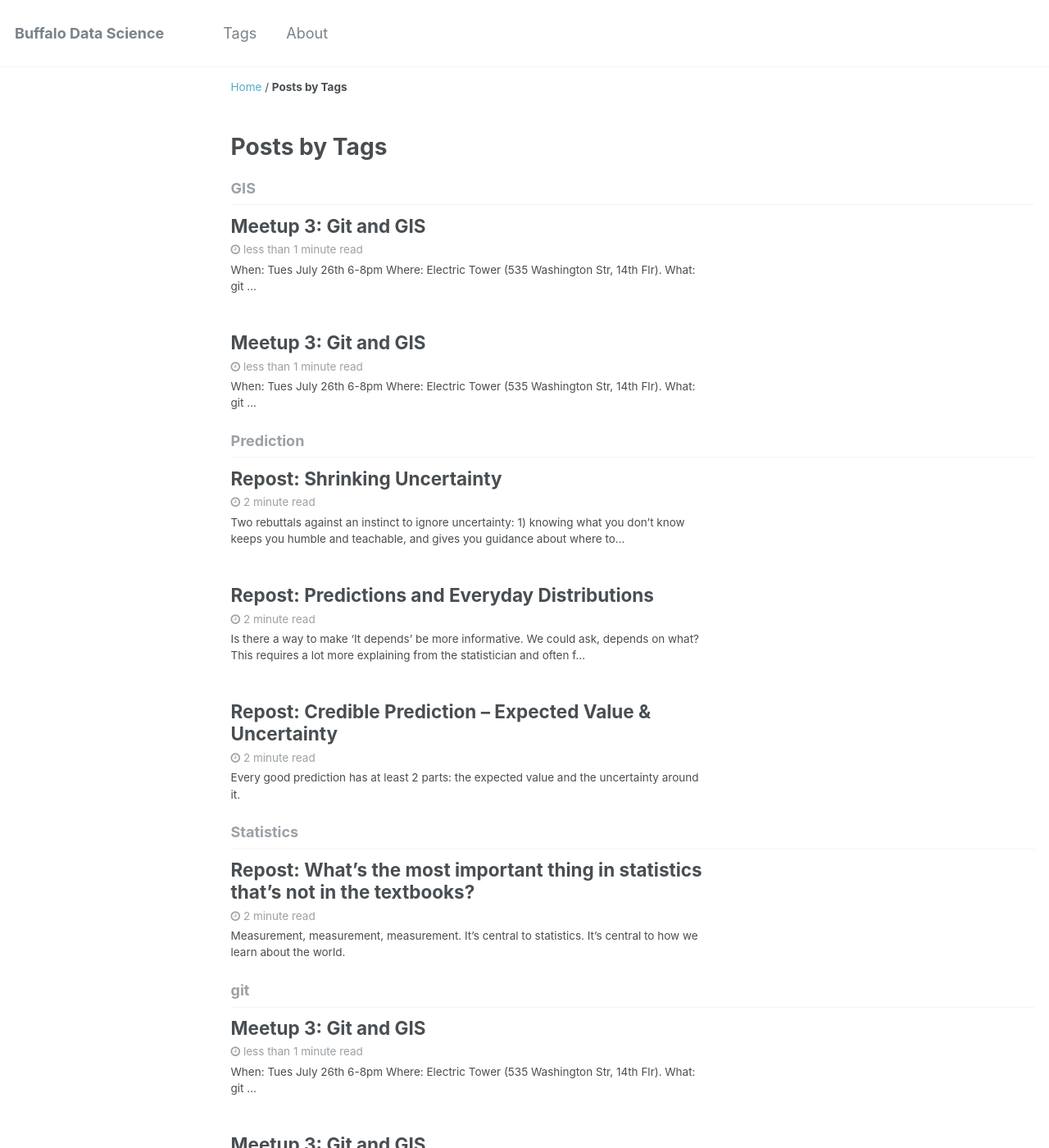
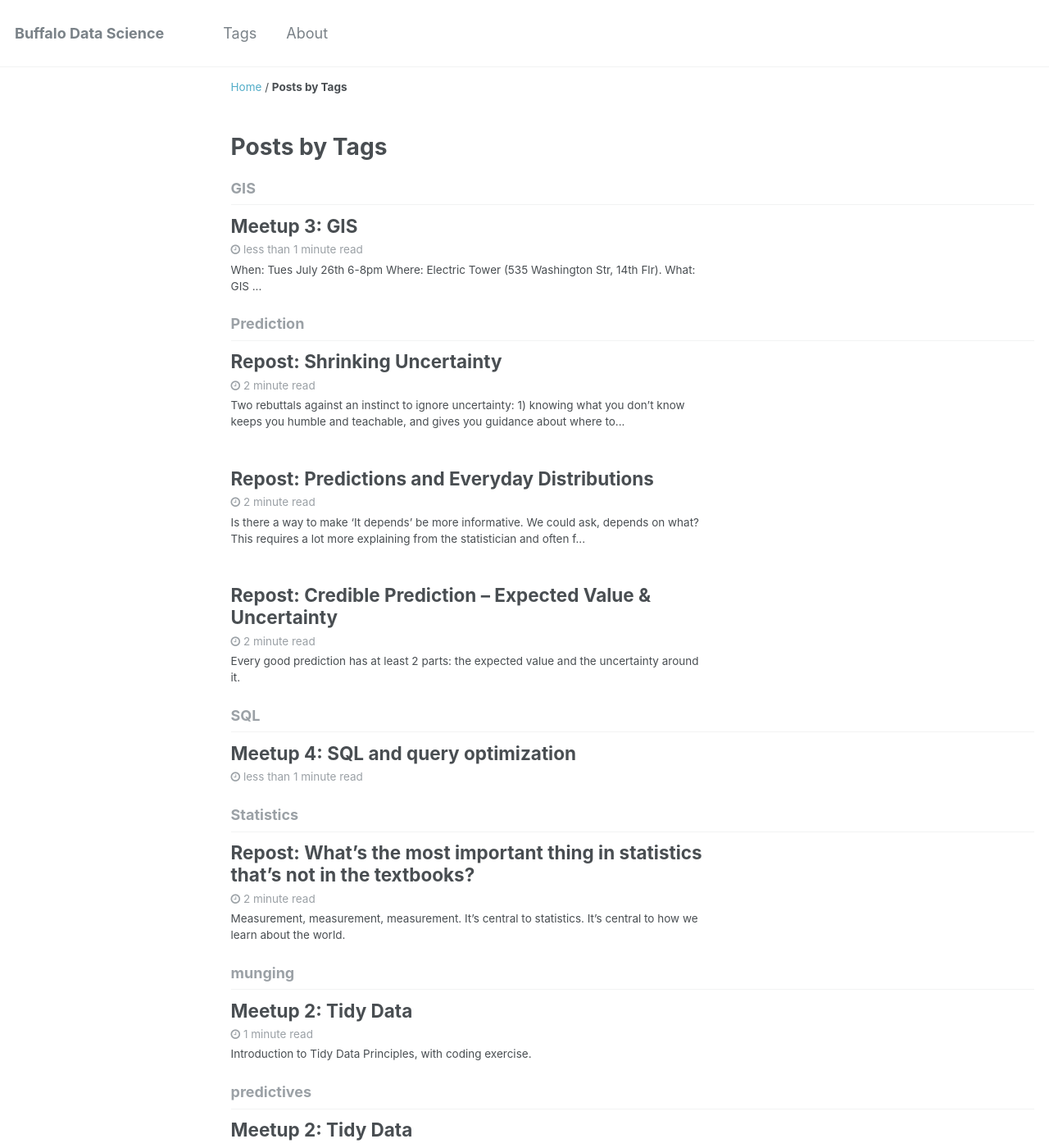
Before and after one commit to BUFDataScience/BUFDataScience.github.io, a Jekyll site: the page built from _pages/tags.md, in a window 1280 px wide and 1400 px high. Shown: the whole window at 82% size. Built offline with Jekyll 4.4.1, drawn with Linux system fonts in a browser that asks for light colours; some of the changed text lies outside the part shown.

Commit message:
4th meetup on SQL

```diff
--- a/_posts/2016-07-23-git-and-gis.md
+++ b/_posts/2016-07-23-gis.md
@@ -1,14 +1,14 @@
 ---
 author: Steve Simpson
-title: 'Meetup 3: Git and GIS'
-tags: [git,GIS]
+title: 'Meetup 3: GIS'
+tags: [GIS]
 ---
 
 
 |:----|:--------------------|
 | When: | Tues July 26th 6-8pm |
 | Where:  | Electric Tower  (535 Washington Str, 14th Flr). |
-| What: | git and GIS |
+| What: | GIS |
 | Eats: | Beer and TBD |
 
 
@@ -18,19 +18,6 @@ tags: [git,GIS]
 
 
 
-## git
-
-![](/images/try_github.png)
-
-Mike Canzoneri will be presenting on git. He’ll be assuming you’re at least familiar with basic idea of git. Create a github account at least.
-
-
-
-Also, in prep for the git presentation, please give [try.github.io](try.github.io) a go. It’s pretty decent UI practice for regular git tasks.
-
-As the tweet below suggests merging and branching project on teams is work and takes serious thought. But it also is a major advance for managing team work.
-
-<blockquote class="twitter-tweet" data-lang="en"><p lang="en" dir="ltr">git merge <a href="https://t.co/WjXAbpALLD">pic.twitter.com/WjXAbpALLD</a></p>&mdash; The Practical Dev (@ThePracticalDev) <a href="https://twitter.com/ThePracticalDev/status/756864968088256512">July 23, 2016</a></blockquote>
 
 ## GIS
 
--- a/_posts/2016-08-23-sql.md
+++ b/_posts/2016-08-23-sql.md
@@ -1,14 +1,18 @@
 ---
 author: Steve Simpson
-title: 'Meetup 3: Git and GIS'
-tags: [git,GIS]
+title: 'Meetup 4: SQL and query optimization'
+tags: [SQL]
 ---
 
 
+
+![](https://s-media-cache-ak0.pinimg.com/600x315/75/56/4b/75564b22447e025618f13a765105e214.jpg)
+
+
 |:----|:--------------------|
-| When: | Tues July 26th 6-8pm |
+| When: | Tues Aug 23rd 6-8pm |
 | Where:  | Electric Tower  (535 Washington Str, 14th Flr). |
-| What: | git and GIS |
+| What: | SQL |
 | Eats: | Beer and TBD |
 
 
@@ -17,30 +21,21 @@ tags: [git,GIS]
 
 
 
-
-## git
-
-![](/images/try_github.png)
-
-Mike Canzoneri will be presenting on git. He’ll be assuming you’re at least familiar with basic idea of git. Create a github account at least.
+## SQL
 
 
 
-Also, in prep for the git presentation, please give [try.github.io](try.github.io) a go. It’s pretty decent UI practice for regular git tasks.
+Jared Majewski will be presenting on SQL and query optimization. He’ll be assuming you’re at least familiar with basic idea of SQL queries and will explore SQL techniques that are useful for data scientists, developers, and even database administrators.
+
+![](https://s-media-cache-ak0.pinimg.com/564x/da/17/68/da17685033e4ee2adc630443ace50d8b.jpg)
+
+
+Also, in prep for the SQL presentation, please give [SQLZOO](sqlzoo.net) a go. It’s like W3Schools for SQL.
+
 
 As the tweet below suggests merging and branching project on teams is work and takes serious thought. But it also is a major advance for managing team work.
 
-<blockquote class="twitter-tweet" data-lang="en"><p lang="en" dir="ltr">git merge <a href="https://t.co/WjXAbpALLD">pic.twitter.com/WjXAbpALLD</a></p>&mdash; The Practical Dev (@ThePracticalDev) <a href="https://twitter.com/ThePracticalDev/status/756864968088256512">July 23, 2016</a></blockquote>
 
-## GIS
+Here's a smart looking diagram of SQL types.
 
-Eric Montz will be giving us a GIS overview with some exposure to how to do it in python.
-
-
-
-
-<blockquote class="twitter-tweet" data-lang="en"><p lang="en" dir="ltr"><a href="https://twitter.com/hashtag/gis?src=hash">#gis</a> data traditionally undervalued w.r.t. <a href="https://twitter.com/hashtag/DataScience?src=hash">#DataScience</a> ROI - need more <a href="https://twitter.com/hashtag/opensource?src=hash">#opensource</a> tools ht <a href="https://twitter.com/loqate">@loqate</a>  <a href="https://t.co/deX0b9ut6W">https://t.co/deX0b9ut6W</a></p>&mdash; Michael Cavaretta (@mjcavaretta) <a href="https://twitter.com/mjcavaretta/status/756511769103835136">July 22, 2016</a></blockquote>
-
-After the presentation we'll upload some content to the blog.
-
-<script async src="//platform.twitter.com/widgets.js" charset="utf-8"></script>
+![](https://upload.wikimedia.org/wikipedia/commons/thumb/9/9d/SQL_Joins.svg/2000px-SQL_Joins.svg.png)
```
Also changed, not shown: _posts/git.md (added, +28 -0 lines).
